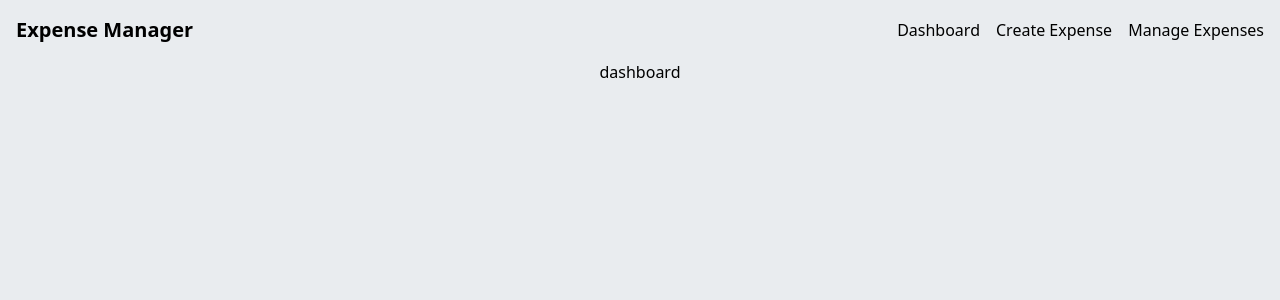
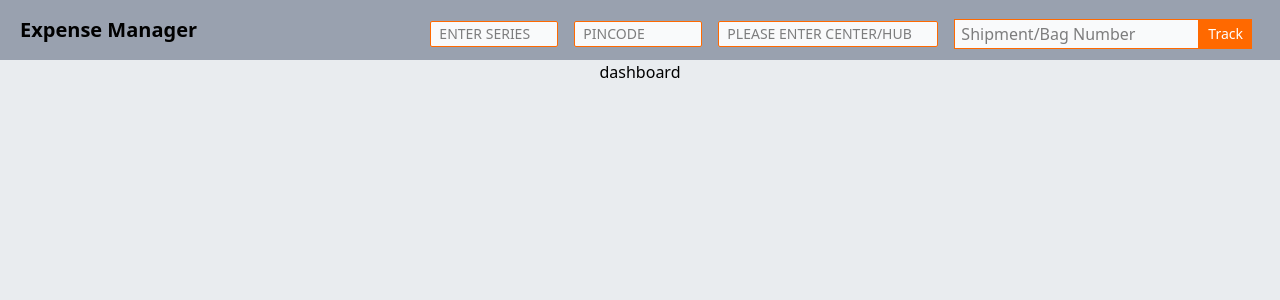
Before and after one commit to shubhh-afk/Expense-Manager, a React (Vite) app in the folder ExpenseManager/: page /dashboard in a window 1280 px wide. Shown: the top 300 px of the page. Built offline with nearby package versions, Linux system fonts and the light colour scheme.

Commit message:
complete navbar

```diff
--- a/ExpenseManager/src/components/Navbar.jsx
+++ b/ExpenseManager/src/components/Navbar.jsx
@@ -1,13 +1,42 @@
 import { Link } from "react-router-dom";
+import Input from "./Input";
+import Button from "./Button";
+import { useState } from "react";
+import InputButton from "./InputButton";
 
 export default function Navbar() {
+  const [trackingNumber, setTrackingNumber] = useState("");
+
   return (
-    <nav className="w-full flex justify-between items-center p-4">
+    <nav className="w-full mt-0 h-15 flex bg-gray-400 justify-between items-center px-5">
       <h1 className="text-xl font-bold">Expense Manager</h1>
-      <div className="space-x-4">
-        <Link to="/dashboard" className="hover:underline">Dashboard</Link>
-        <Link to="/create-expense" className="hover:underline">Create Expense</Link>
-        <Link to="/manage-expenses" className="hover:underline">Manage Expenses</Link>
+      <div className=" flex gap-1.3">
+        <Input
+          type="text"
+          placeholder="ENTER SERIES"
+          className="text-sm font-light flex items-center p-1 w-32"
+        />
+        <Input
+          type="text"
+          placeholder="PINCODE"
+          className="text-sm font-light flex items-center p-1 w-32"
+        />
+        <Input
+          type="text"
+          placeholder="PLEASE ENTER CENTER/HUB"
+          className="text-sm font-light flex w-auto items-center p-1"
+        />
+        <div className="flex justify-center mt-2 items-center">
+          <InputButton
+            type="text"
+            placeholder="Shipment/Bag Number"
+            className="text-md font-light"
+            buttonText="Track"
+            btnClassName=" bg-orange-500
+            hover:bg-orange-600 border-1 border-t border-r border-b
+"
+          />
+        </div>
       </div>
     </nav>
   );
```
